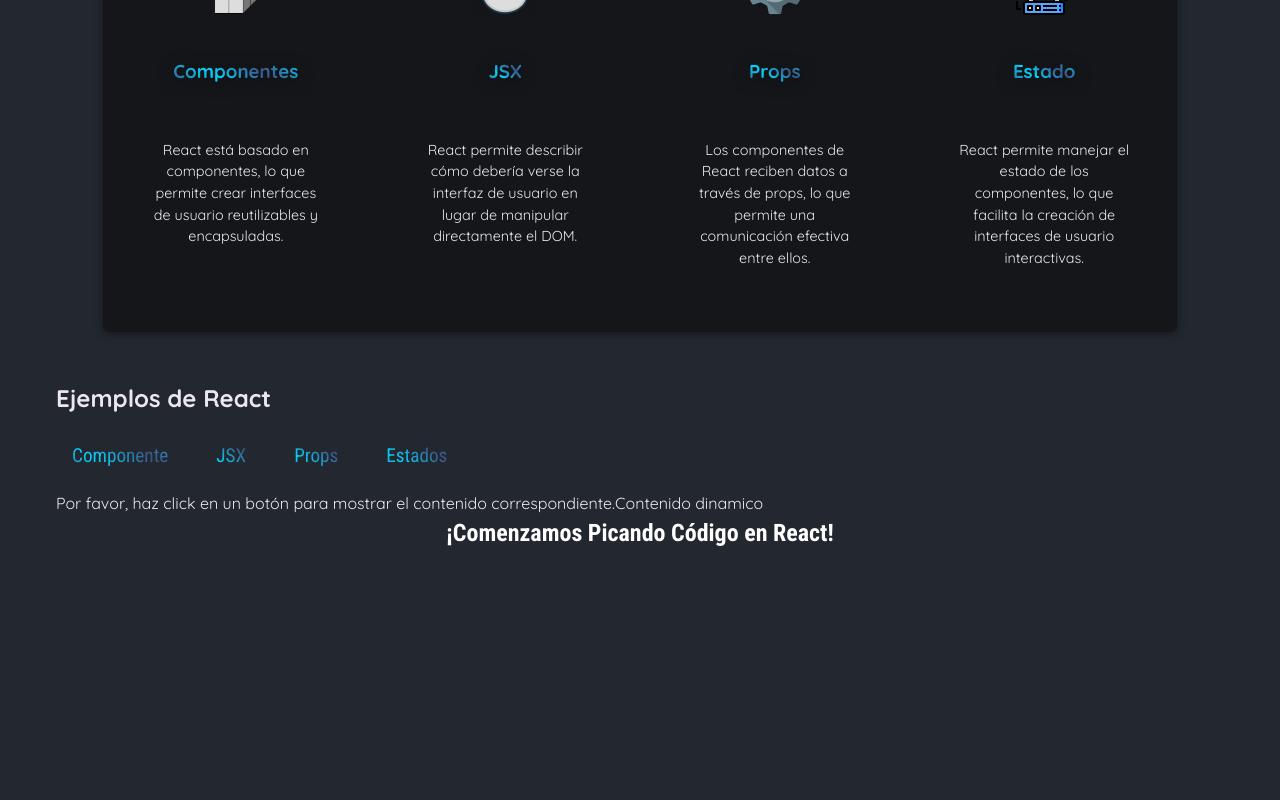
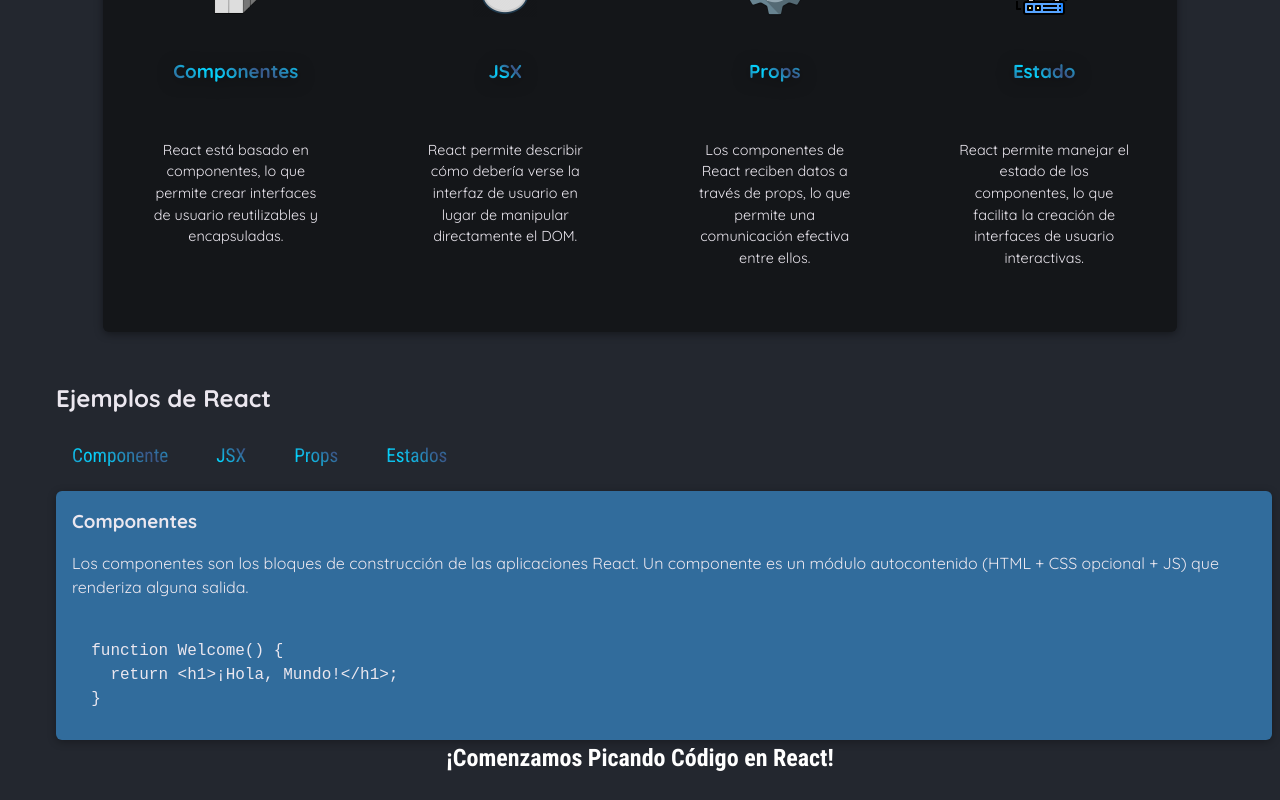
Before and after one commit to luissalinas54/react_js, a React (Vite) app: page / in a window 1280 px wide. Shown: the part 550-1350 px from the top of the page. Before the commit the page ends 1280 px from the top, so only its background shows below. Built offline with nearby package versions, Linux system fonts and the light colour scheme.

Commit message:
Uso de Hook, Funcion useState

```diff
--- a/src/App.jsx
+++ b/src/App.jsx
@@ -1,25 +1,35 @@
 import { Core_Concepts } from "./assets/data.js";
+import { EXAMPLES } from "./assets/data.js";
 import Header from "./components/Header/Header.jsx";
 import CoreConcepts from "./components/CoreConcepts/CoreConcepts.jsx";
 import TabButton from "./components/TabButton/TabButton.jsx";
+import { useState } from "react";
+import { use } from "react";
 
 //UTILIZAMOS EL PARAMETREO SPREED (...Core_Concepts[i]) PARA PASAR LOS PROPS DE CADA OBJETO DEL ARRAY DE CONCEPTOS FUNDAMENTALES,
 //YA QUE TODAS LAS PROPIEDADES DE CADA OBJETO DEL ARRAY COINCIDEN CON LOS NOMBRES DE LOS PROPS QUE ESPERA EL COMPONENTE CoreConcepts,
 //ASÍ EVITAMOS TENER QUE PASAR CADA PROPIEDAD DE MANERA INDIVIDUAL
 //EN EL COMPONENTE TabButton SE UTILIZA EL PROP onClick PARA ASOCIAR UN EVENTO DE CLIC AL BOTÓN, no es el evento onClick
-//Para usar los template iterals usamos las comillas invertidas (``)
+//Para usar los template iterals usamos las comillas invertidas (``)|
 //y dentro de ellas colocamos la expresión que queremos evaluar entre ${}
 //hacemos uso del arrow function () => para pasar la declaracion de la funcion, no su ejecicion
 //de esta manera la funcion de handle click no se ejecuta inmediatamente al renderizar el componente, sino que se ejecuta solo cuando se hace click en el boton
-
+//SE TIENE QUE USAR EL HOOK EN LA FUNCION DE COMPONENTE (APP EN ESTE CASO) Y NO EN OTRA PORQUE SOLO SE PUEDE USAR LOS HOOKS DENTRO DE COMPONENTES FUNCIONALES,
+// NO SE PUEDEN USAR EN FUNCIONES NORMALES O EN CLASESB CREADAS POR NOSOTROS
+//LAS FUNCIONES HOOK DEBE SER LO PRIMERO EN DECLARARSE DENTRO DEL COMPONENTE, ANTES DE CUALQUIER OTRA LÓGICA O DECLARACIÓN DE VARIABLES,
+//PARA ASEGURAR QUE SE EJECUTEN EN EL ORDEN CORRECTO Y NO CAUSEN ERRORES EN LA RENDERIZACIÓN DEL COMPONENTE
+//HAY QUE TENER EN CUENTA QUE AL ACTUALIZAR LA PAGINA CON EL ESTADO SE VUELVE A RENDERIZAR EL COMPONENTE,
+//EN CONSOLA VA A MOSTRAR EL VALOR ANTERIOR DEL ESTADO, PORQUE LA ACTUALIZACIÓN DEL ESTADO ES ASÍNCRONA,
+//POR LO QUE EL VALOR DE selectedTopic NO SE ACTUALIZA INMEDIATAMENTE DESPUÉS DE LLAMAR A setSelectedTopic,
 function App() {
-  //VARIBLE PARA CONTROLAR EL CONTENIDO DINAMICO
-  let tabContent =
-    "Por favor, haz click en un botón para mostrar el contenido correspondiente.";
+  const [selectedTopic, setSelectedTopic] = useState("components");
+  //usamos la desestructuración de arrays para obtener el valor actual del estado (selectedTopic) y la función para actualizarlo (setselectedTopic)
+  //con la primera obtenemos el valor seleccionado y con la segunda lo establecemos/actualizamos
+  //setSeelected topic siempre es al funcion que actualiza el estado
   //CREAMOS LA FUNCION DEL HANDLECLICK
   function handleClickMenu(SelectedButton) {
-    tabContent = SelectedButton; //Aquí se asigna el nombre del botón clickeado a la variable tabContent para mostrar el contenido correspondiente
-    console.log(`Has hecho click en el botón: ${SelectedButton}`); //Aquí se muestra el nombre del botón que se ha clickeado
+    setSelectedTopic(SelectedButton); //Aquí se actualiza el estado selectedTopic con el nombre del botón clickeado
+    console.log(`Has hecho click en el botón: ${selectedTopic}`); //Aquí se muestra el nombre del botón que se ha clickeado
   }
   return (
     <div>
@@ -37,17 +47,22 @@
       <section id="reactExamples">
         <h2>Ejemplos de React</h2>
         <menu>
-          <TabButton onClick={() => handleClickMenu("Componente")}>
+          <TabButton onClick={() => handleClickMenu("components")}>
             Componente
           </TabButton>
-          <TabButton onClick={() => handleClickMenu("JSX")}>JSX</TabButton>
-          <TabButton onClick={() => handleClickMenu("Props")}>Props</TabButton>
-          <TabButton onClick={() => handleClickMenu("Estados")}>
+          <TabButton onClick={() => handleClickMenu("jsx")}>JSX</TabButton>
+          <TabButton onClick={() => handleClickMenu("props")}>Props</TabButton>
+          <TabButton onClick={() => handleClickMenu("state")}>
             Estados
           </TabButton>
         </menu>
-        {tabContent}
-        Contenido dinamico
+        <div id="tab-content">
+          <h3>{EXAMPLES[selectedTopic].title}</h3>
+          <p>{EXAMPLES[selectedTopic].description}</p>
+          <pre>
+            <code>{EXAMPLES[selectedTopic].code}</code>
+          </pre>
+        </div>
       </section>
 
       <main>
--- a/src/assets/data.js
+++ b/src/assets/data.js
@@ -29,3 +29,54 @@
       "React permite manejar el estado de los componentes, lo que facilita la creación de interfaces de usuario interactivas.",
   },
 ];
+
+export const EXAMPLES = {
+  components: {
+    title: "Componentes",
+    description:
+      "Los componentes son los bloques de construcción de las aplicaciones React. Un componente es un módulo autocontenido (HTML + CSS opcional + JS) que renderiza alguna salida.",
+    code: `
+  function Welcome() {
+    return <h1>¡Hola, Mundo!</h1>;
+  }`,
+  },
+  jsx: {
+    title: "JSX",
+    description:
+      "JSX es una extensión sintáctica de JavaScript. Es similar a un lenguaje de plantillas, pero tiene toda la potencia de JavaScript (por ejemplo, puede emitir contenido dinámico).",
+    code: `
+  <div>
+    <h1>Bienvenido {userName}</h1>
+    <p>¡Es hora de aprender React!</p>
+  </div>`,
+  },
+  props: {
+    title: "Props",
+    description:
+      "Los componentes aceptan entradas arbitrarias llamadas props. Son como argumentos de función.",
+    code: `
+  function Welcome(props) {
+    return <h1>Hola, {props.name}</h1>;
+  }`,
+  },
+  state: {
+    title: "Estado",
+    description:
+      "El estado permite a los componentes de React cambiar su salida a lo largo del tiempo en respuesta a las acciones del usuario, las respuestas de la red y cualquier otra cosa.",
+    code: `
+  function Counter() {
+    const [isVisible, setIsVisible] = useState(false);
+
+    function handleClick() {
+      setIsVisible(true);
+    }
+
+    return (
+      <div>
+        <button onClick={handleClick}>Muestra los detalles</button>
+        {isVisible && <p>¡Estos detalles son alucinantes!</p>}
+      </div>
+    );
+  }`,
+  },
+};
--- a/src/index.css
+++ b/src/index.css
@@ -84,3 +84,18 @@
 .tab code {
   font-size: 1rem;
 }
+
+#tab-content {
+  padding: 1rem;
+  border-radius: 6px;
+  background-color: #316c9c;
+  box-shadow: 0 2px 8px rgba(0, 0, 0, 0.3);
+}
+
+#tab-content h3 {
+  margin: 0;
+}
+
+#tab-content code {
+  font-size: 1rem;
+}
```
